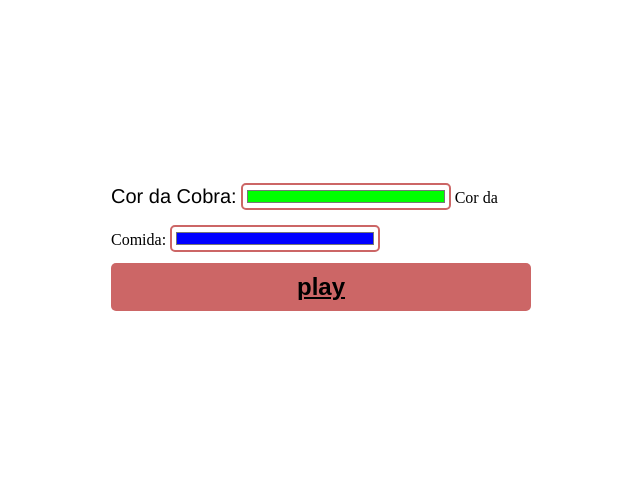
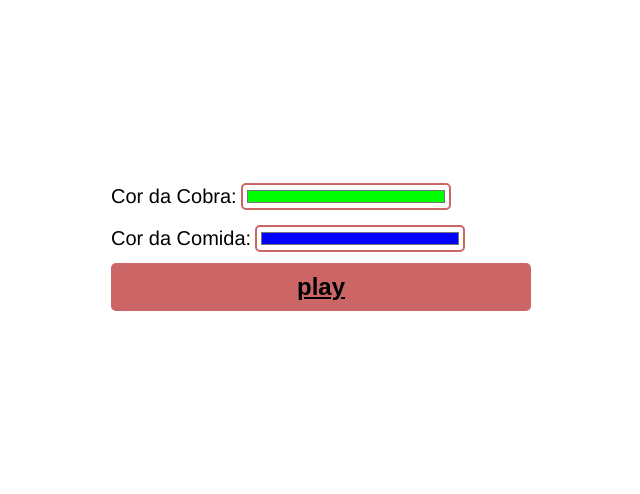
Before and after one commit to CHICU22/snake-game, a plain HTML site: page start-menu.html in a window 1280 px wide. Shown: the part 47-541 px from the top of the page, without its empty margins (319-959 px from the left). Drawn offline with Linux system fonts and the light colour scheme.

Commit message:
novas alterações

```diff
--- a/index.css
+++ b/index.css
@@ -42,6 +42,7 @@ form {
 }
 
 .cor1{
+  display: inline-block;
   color:black;
   font-family: Helvetica, Arial, sans-serif;
   font-weight:500;
@@ -49,7 +50,11 @@ form {
 }
 
 .cor2{
-  margin-left: auto;
+  display: inline-block;
+  color:black;
+  font-family: Helvetica, Arial, sans-serif;
+  font-weight:500;
+  font-size: 20px;
 }
 
 
```
